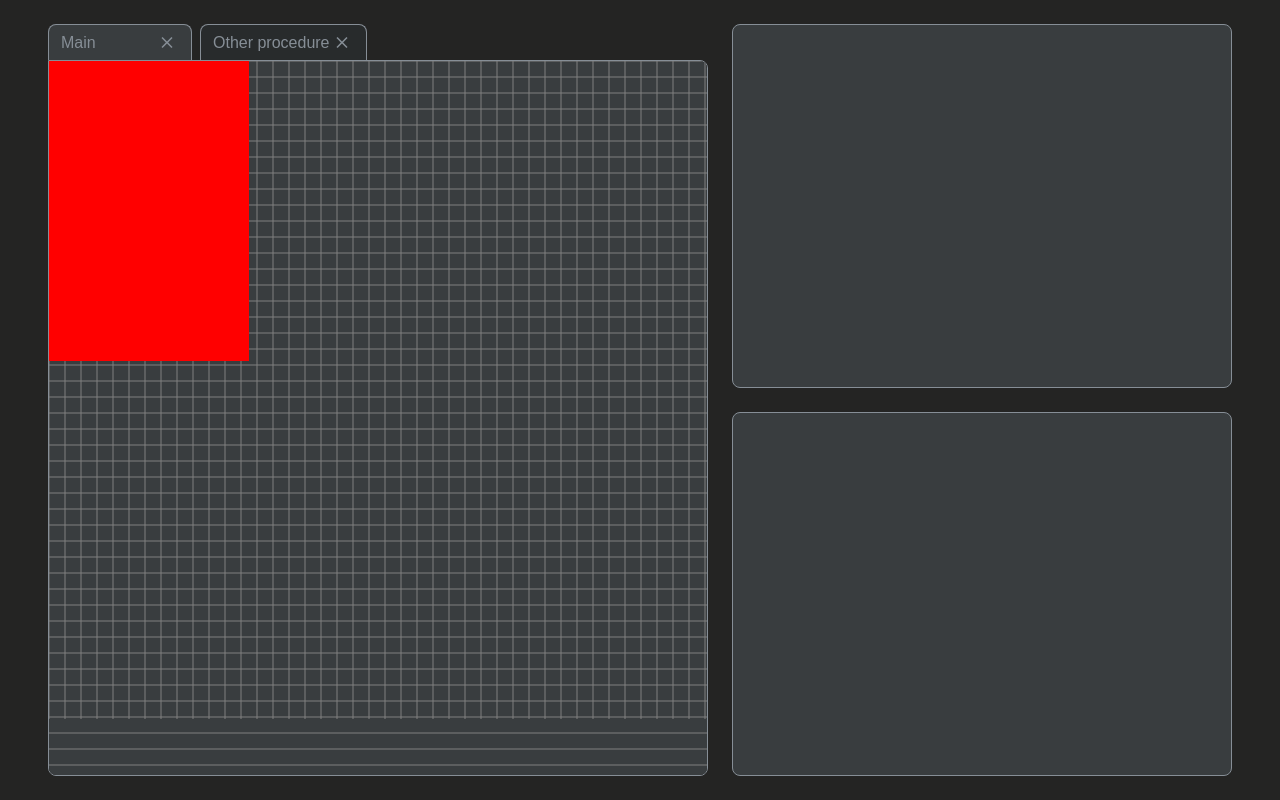
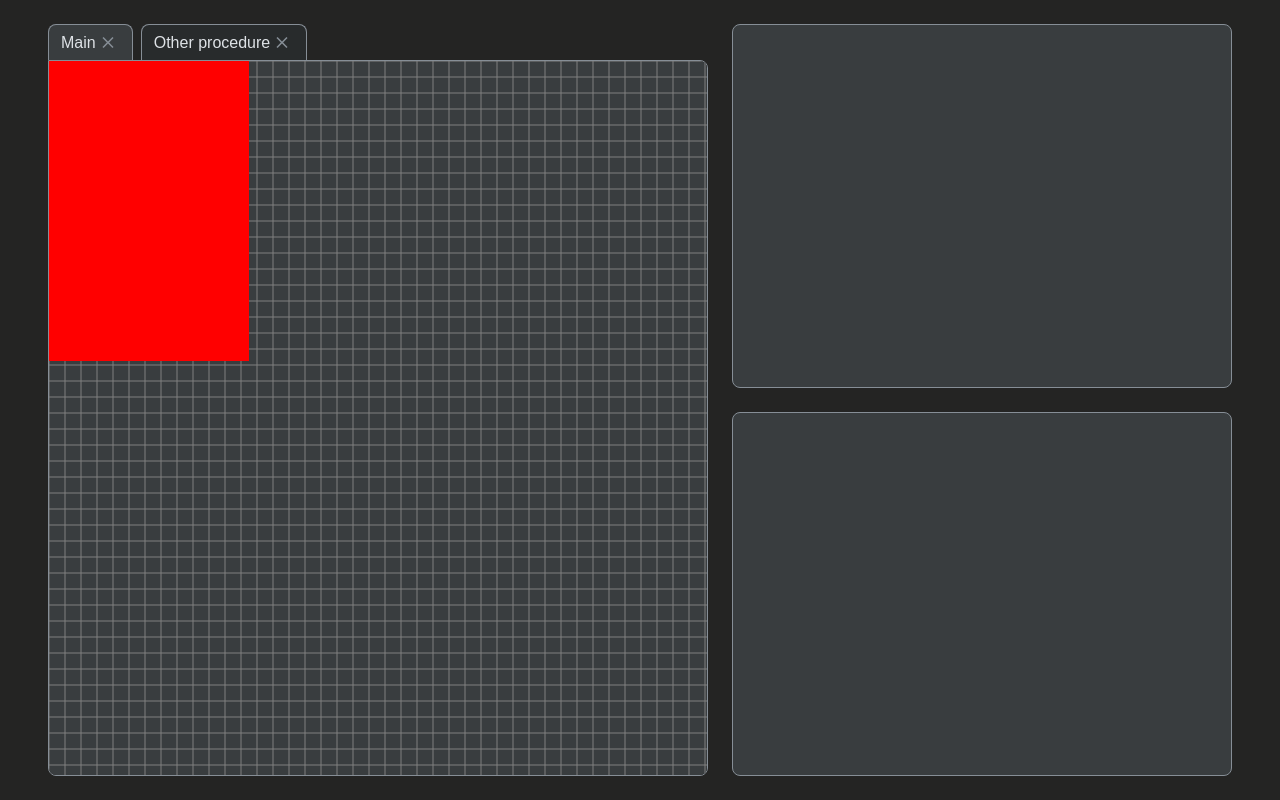
Before and after one commit to KevIron/Nodesole, a plain HTML site: page index.html in a window 1280 px wide. Drawn offline with Linux system fonts and the light colour scheme.

Commit message:
fixed pages not shrinking correctrly and added grid resizing

```diff
--- a/main.js
+++ b/main.js
@@ -5,9 +5,13 @@ class Editor {
         this._nodeGrid = document.querySelector(".nodes-container");
         this._canvas = document.querySelector(".editor-grid");
 
+        this._drawGrid();
+        window.addEventListener("resize", this._drawGrid.bind(this))
+    }
+
+    _drawGrid() {
         const ctx = this._canvas.getContext("2d");
         const rect = this._nodeGrid.getBoundingClientRect();
-
 
         ctx.canvas.width  = rect.width;
         ctx.canvas.height = rect.height;
@@ -17,7 +21,7 @@ class Editor {
         for (let i = 0; i < rect.width; i += 16) {
             ctx.beginPath();
             ctx.moveTo(i, 0);
-            ctx.lineTo(i, ctx.canvas.width);
+            ctx.lineTo(i, ctx.canvas.height);
             ctx.stroke()
         }
 
--- a/styles/editor.css
+++ b/styles/editor.css
@@ -26,20 +26,24 @@
 
     display: grid;
     grid-template-rows: min-content 1fr;
+
+    max-width: 100%;
 }
 
 .editor-pages {
     display: flex;
     gap: 0.5rem;
+    min-width: 0;
 
 
     & > .page {
+        min-width: 2.25rem;
+
         display: flex;
         align-items: center;
         justify-content: space-between;
 
         height: 2.25rem;
-        min-width: 9rem;
         padding: 0.5rem 0.75rem;
         background-color: var(--background-tertiary);
 
@@ -47,8 +51,19 @@
         border: var(--border-width-primary) solid var(--accent-primary);
         border-bottom-width: 0;
 
-        color: var(--accent-primary);
+        color: #dee2e6;
         text-wrap: nowrap;
+    }
+
+    & > .page > span {
+        min-width: 0;
+        min-height: 0;
+
+        flex-basis: 0;
+        flex-shrink: 0;
+        flex-grow: 1;
+
+        overflow: hidden;
     }
 
     & > .page.active {
```
